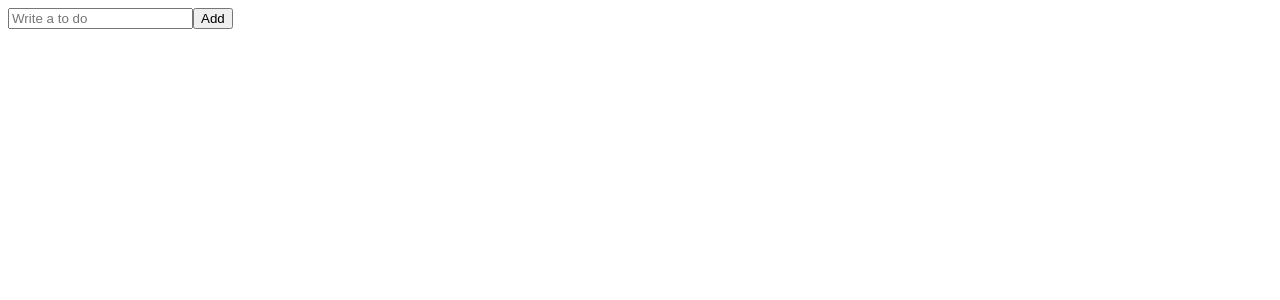
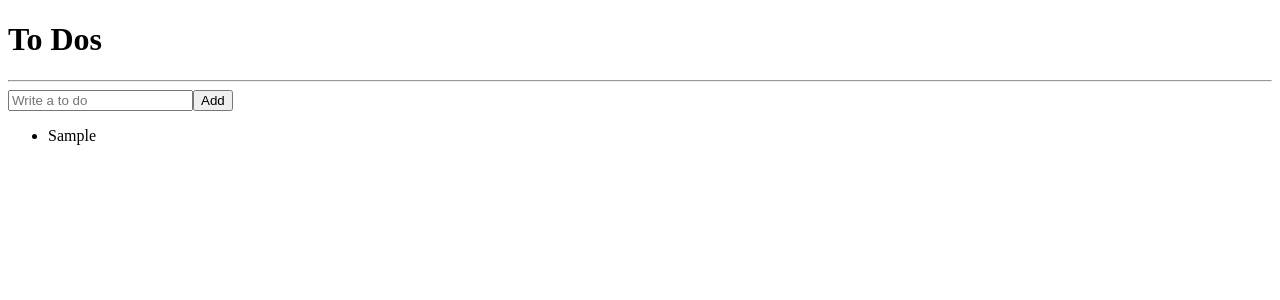
Before and after one commit to yuiseo/todo_list, a React (Create React App) app: page / in a window 1280 px wide. Both pictures are taken after typing "Sample" into the empty fields and a click on the button "Add". Shown: the top 300 px of the page. Built offline with nearby package versions, Linux system fonts and the light colour scheme.

Commit message:
add To Do List

```diff
--- a/src/ToDoList.tsx
+++ b/src/ToDoList.tsx
@@ -1,22 +1,43 @@
 import React, { useEffect, useState } from 'react';
 import {useForm} from "react-hook-form";
+import { atom, useRecoilState, useRecoilValue, useSetRecoilState } from 'recoil';
+
+
 
 interface IForm {
   toDo:string;
+}
 
+interface IToDo {
+  text:string;
+  id:number;
+  category:"TO_DO"|"DOING"|"DONE";
 }
+
+const toDoState = atom<IToDo[]>({
+  key:"toDo",
+  default: [],
+})
+
 function ToDoList(){
+  const [toDos,setToDos] = useRecoilState(toDoState);
+
   const {
     register,handleSubmit, setValue
   }=useForm<IForm>()
 
-  const handleValid = (data:IForm)=>{
-    console.log('add to do',data.toDo)
+  const handleValid = ({toDo}:IForm)=>{
+
+    setToDos((oldToDos) => [{text:toDo,id:Date.now(),category:"TO_DO"} ,...oldToDos])
     setValue("toDo","")
-  }
+  };
+
+  console.log(toDos);
 
   return (
   <div>
+    <h1>To Dos</h1>
+    <hr/>
     <form onSubmit={handleSubmit(handleValid)}>
       <input {...register("toDo", {
         required: "Please write a To Do",
@@ -24,6 +45,10 @@
         placeholder='Write a to do'/>
       <button>Add</button>
     </form>
+    <ul>
+      {toDos.map((toDo) =>
+        <li key={toDo.id}>{toDo.text}</li>)}
+    </ul>
   </div>
   );
 }
```
